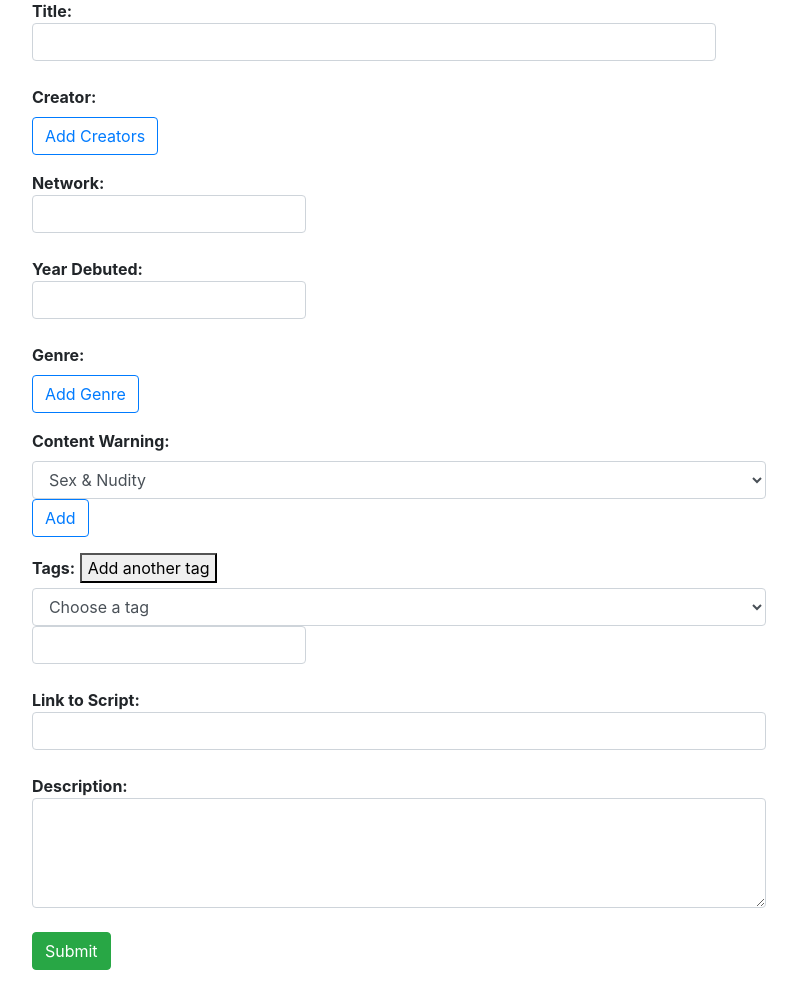
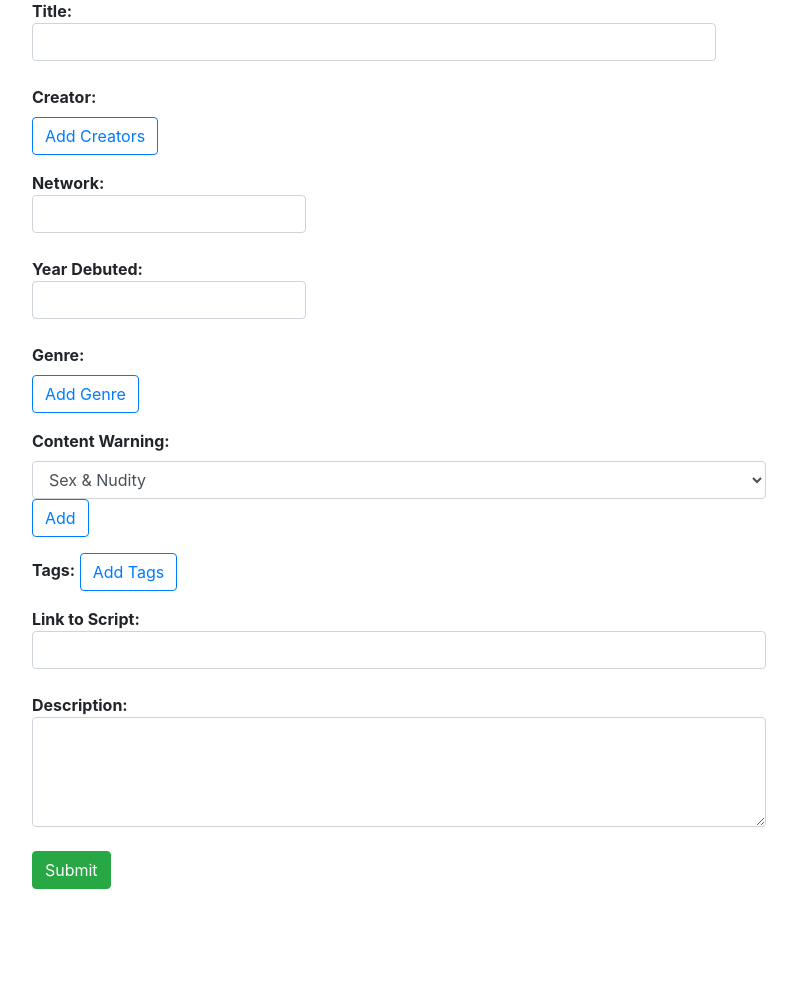
Before and after one commit to chloeymoon/cs304-shows-and-tel, a Flask app: page /add/ in a window 1280 px wide. Shown: the part 161-1147 px from the top of the page, without its empty margins (241-1038 px from the left). After the commit the page ends 1050 px from the top, so only its background shows below. Run offline with Flask 2, Linux system fonts and the light colour scheme; data that the repository does not hold is empty; some libraries are stand-ins or nearby versions.

Commit message:
edit dynamic add tags button on add page

```diff
--- a/templates/add.html
+++ b/templates/add.html
@@ -46,9 +46,6 @@
         </label></p>
     </div>
 
-        <!--<p><label for=genre>Genre:-->
-        <!--    <input type="text" id="genre" name="genre" />-->
-        <!--</label></p>-->
     <div class="form-group">
         <div class="genre">
             <label for=genre>Genre: </label> <br>
@@ -76,23 +73,10 @@
     </div>
 
     <div class="form-group">
-       <label for="tags">Tags:</label>
-            <button type="button" id="add-tag" name="add-tag">
-                Add another tag
-            </button>
-            <div id="tags-list">
-                <div class=tag-input>
-                    <select class="form-control" id="tags" name="tags">
-                        <option value=''>Choose a tag</option>
-                        <option value='pace'>Pace</option>
-                        <option value='length'>Length</option>
-                        <option value='type'>Type</option>
-                    </select>
-                    <label for="tag-args">
-                        <input class="form-control" type="text" id="tag-args" name="tag-args"/>
-                    </label>
-                </div>
-            </div>
+        <div class="tags">
+            <label for="tags">Tags:</label>
+            <input type="button" class="btn btn-outline-primary" value="Add Tags" onclick="addTag()"/>
+        </div>
     </div>
 
     <div class="form-group">
@@ -116,17 +100,9 @@
 <script src="https://ajax.googleapis.com/ajax/libs/jquery/3.1.1/jquery.min.js"></script>
 <script language="javascript">
 /* global $ */
-function addNewWarning(){
-    var newwarning = $('#newcw').val();
-    var warninghtml = '<div id="warning"><input type="text" value="'+newwarning+'" name="cw"/>'
-                +'<button type="button" name="delete" onclick="deleteUl(this)">X</button></div>'
-    $(warninghtml).appendTo('.contentwarning')
-}
-
 function deleteUl(elem){
     elem.closest('div').remove();
 }
-
 
 $("#cwbutton").on("click", function (e) {
     var selected = $("#warning-dropdown option:selected").text();
@@ -141,7 +117,6 @@ $("#cwbutton").on("click", function (e) {
     }
 });
 
-
 function addCreators() {
 // 	$("#c_placeholder").append('<input type="text" id="creator" name="creator"/>');
     var creatorhtml = '<div><input type="text" id="creator" name="creator"/>'
@@ -149,17 +124,37 @@ function addCreators() {
     $(creatorhtml).appendTo(".creator")
 }
 
-$("#add-tag").on("click", function (event) {
-    $("ul#tags-list").append($("div.tag-input").html())
-    console.log("Adding another tag input");
-});
-
 function addGenres() {
     var genrehtml = '<div><input type="text" id="genre" name="genre"/>'
             +'<button type="button" class="btn btn-outline-danger" onclick="deleteUl(this)" name="delete">X</button></div>'
     $(genrehtml).appendTo(".genre")
 }
 
+function addNewWarning(){
+    var newwarning = $('#newcw').val();
+    var warninghtml = '<div id="warning"><input type="text" value="'+newwarning+'" name="cw"/>'
+                +'<button type="button" name="delete" onclick="deleteUl(this)">X</button></div>'
+    $(warninghtml).appendTo('.contentwarning')
+}
+
+// Adds a new tag drop down menu for tag type and text box for tag value
+// when 'Add Tags' button is clicked
+function addTag(){
+    var taghtml = ` <div class=tag-input>
+                        <select class="form-control" id="tags" name="tags">
+                            <option value=''>Choose a tag</option>
+                            <option value='pace'>Pace</option>
+                            <option value='length'>Length</option>
+                            <option value='type'>Type</option>
+                        </select>
+                        <label for="tag-args">
+                            <input class="form-control" type="text" id="tag-args" name="tag-args"/>
+                        </label>
+                        <button type="button"  class="btn btn-outline-danger" onclick="deleteUl(this)" name="delete">X</button></div>
+                    </div>`;
+    $(taghtml).appendTo(".tags");
+}
+
 </script>
 </div>
 </div>
--- a/templates/home.html
+++ b/templates/home.html
@@ -74,6 +74,7 @@
                                 <input type="text" class="form-control" id="tag-args" name="tag-args"/>
                             </label>
                           </div>
+                    </ul>
                     <p><button type="submit" class="btn btn-success">Submit</button></p>
                 </div>
             </form>
```
